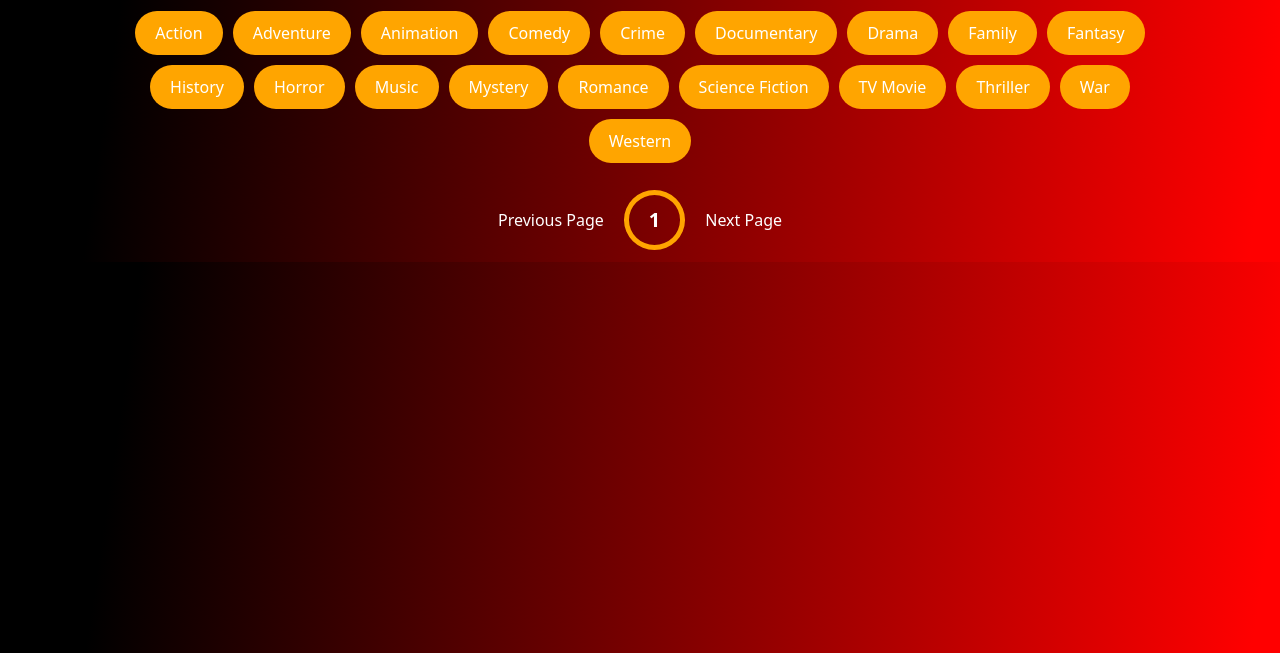
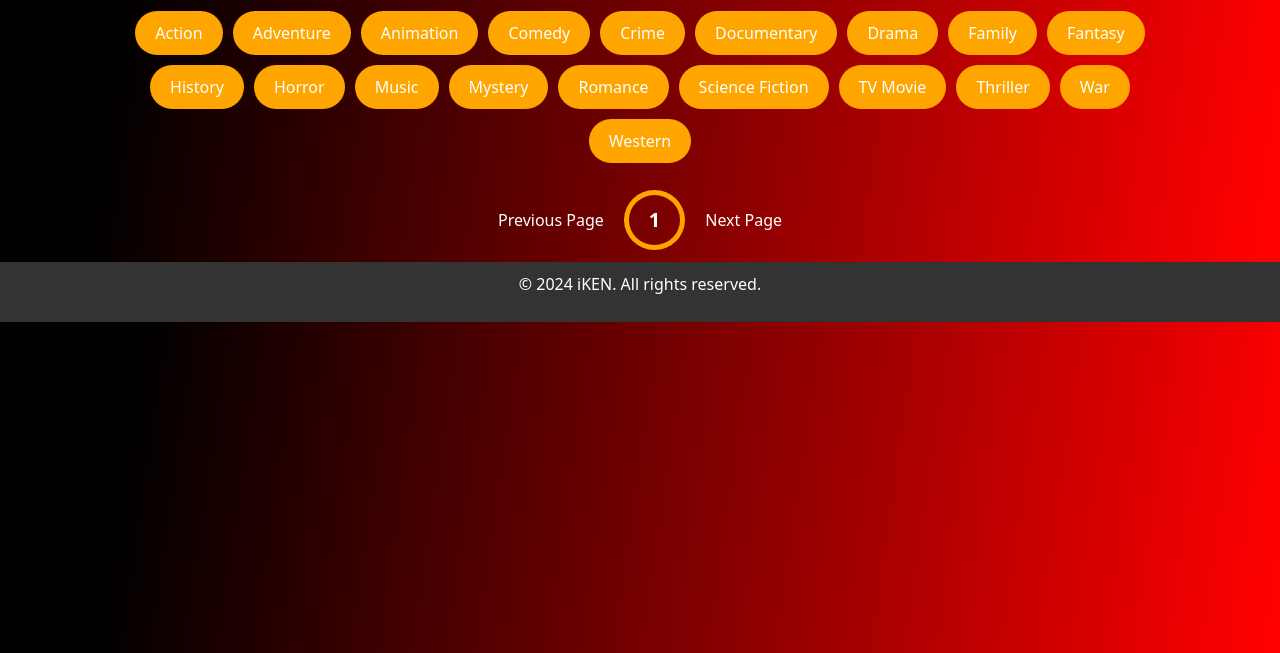
Before and after one commit to kiptoo-097/iken, a plain HTML site: page index.html in a window 1280 px wide. Shown: the part 147-800 px from the top of the page. Drawn offline with nearby package versions, Linux system fonts and the light colour scheme; no server answers.

Commit message:
Added footer

```diff
--- a/index.html
+++ b/index.html
@@ -69,6 +69,12 @@
         <div class="page" id="next">Next Page</div>
 
     </div>
+    <div>
+      <footer>
+              <p>&copy; 2024 iKEN. All rights reserved.</p>
+      </footer>
+    </div>
+
 
     <script src="script.js"></script>
 </body>
--- a/style.css
+++ b/style.css
@@ -343,3 +343,10 @@ main{
 .dots .dot.active{
     border-color: orange;
 }
+
+footer {
+    background-color: #333;
+    color: white;
+    text-align: center;
+    padding: 10px 0;
+}
```
